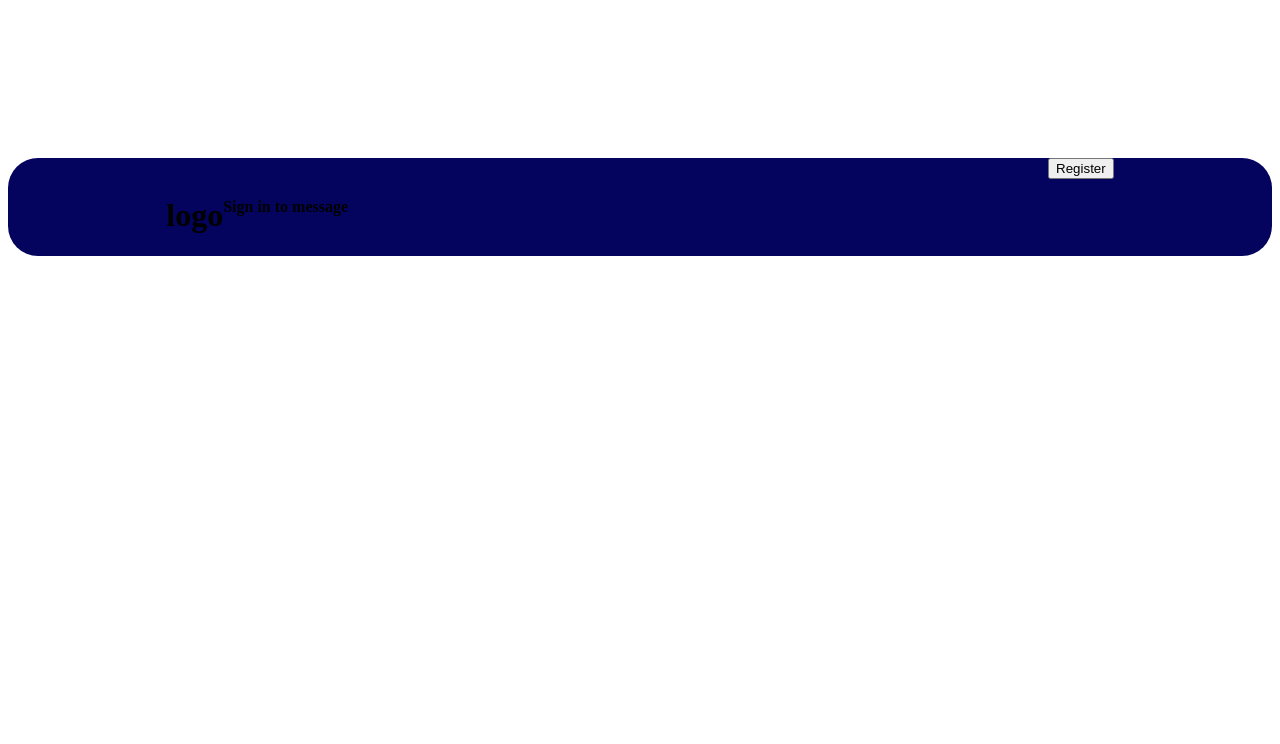
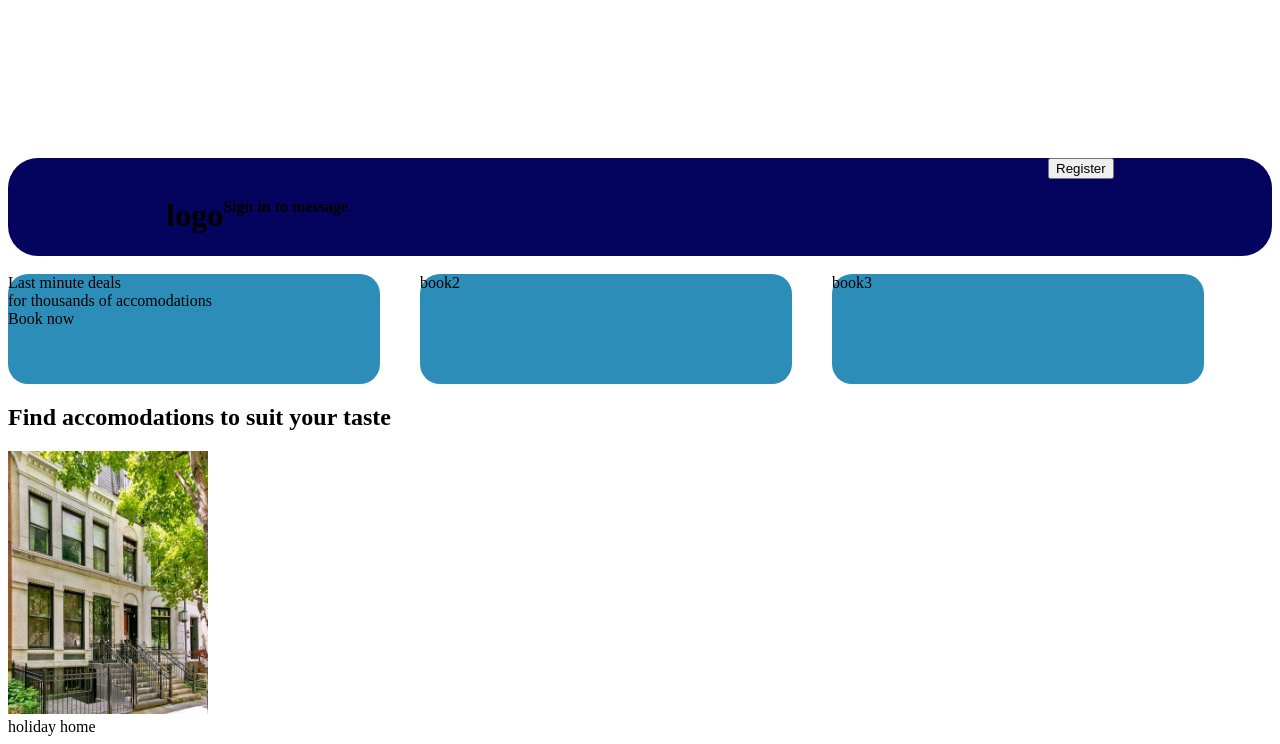
Before and after one commit to remyshingiro/css_cloning_exe, a plain HTML site: page index.html in a window 1280 px wide. Shown: the part 350-1094 px from the top of the page. Before the commit the page ends 800 px from the top, so only its background shows below. Drawn offline with Linux system fonts and the light colour scheme.

Commit message:
added accomodation section

```diff
--- a/index.html
+++ b/index.html
@@ -43,6 +43,23 @@
             </div>
         </div>
     </div>
+    <br>
     <!-- The divs with booking cards -->
+     <div class="book-container">
+        <div class="book1">Last minute deals<br>for thousands of accomodations<br>Book now</div>
+        <div class="book2">book2</div>
+        <div class="book3">book3</div>
+     </div>
+     <!-- Accomodation part -->
+      <div class="accom">
+        <h2>Find accomodations to suit your taste</h2>
+      </div>
+     <!-- Accomodation cards -->
+      <div class="accom-div">
+         <div class="accom1">
+            <img class="acc-im" src="./images/im1.jpeg">
+            <div class="accom-words">holiday home</div>
+         </div>
+      </div>
 </body>
 </html>
--- a/style.css
+++ b/style.css
@@ -56,3 +56,29 @@
     width: 85px;
     height: 48px;
 }
+.book1{
+    width: 372px;
+    height: 110px;
+    background-color: rgb(44, 142, 184);
+    border-radius: 20px;
+}
+.book2{
+    width: 372px;
+    height: 110px;
+    background-color: rgb(44, 142, 184);
+    border-radius: 20px;
+}
+.book3{
+    width: 372px;
+    height: 110px;
+    background-color: rgb(44, 142, 184);
+    border-radius: 20px;
+}
+.book-container{
+    display: flex;
+    gap: 40px;
+
+}
+.acc-im{
+    width: 200px;
+}
```
Also changed, not shown: images/im1.jpeg (added).
